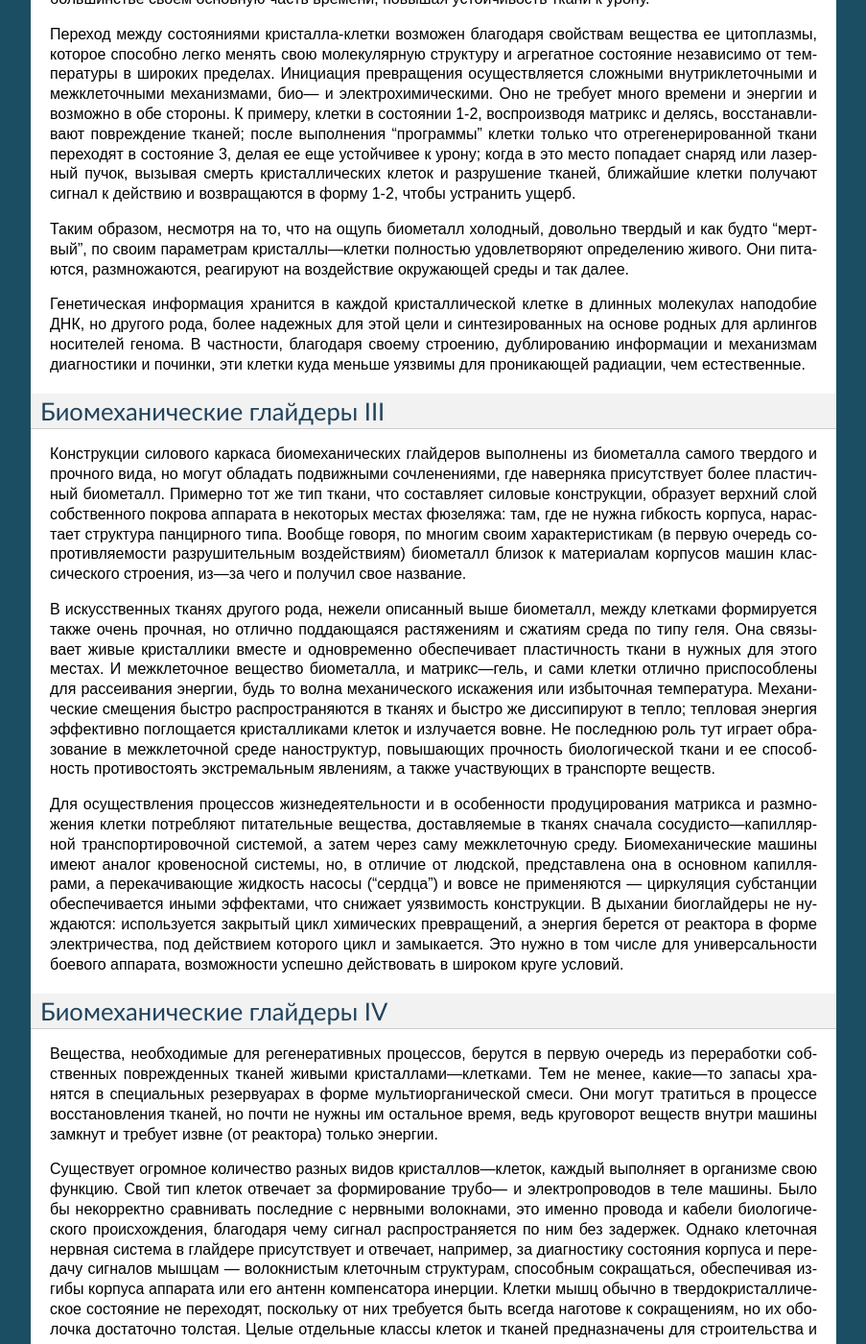
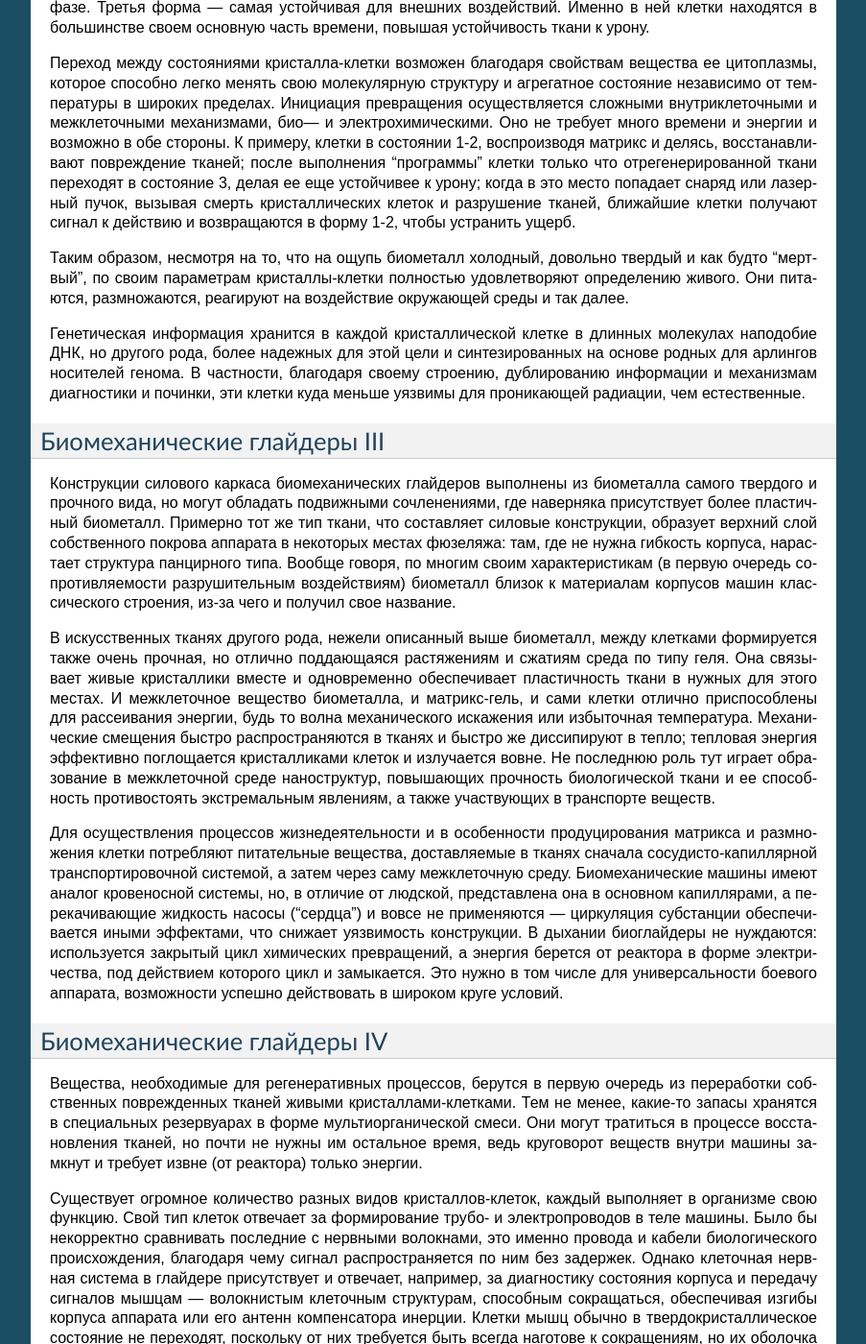
Before and after one commit to himerian/m3lore, a Sphinx documentation site: the page built from docs/source/m3story.rst, in a window 1280 px wide and 1400 px high, scrolled down 64515 px. Shown: the whole window at 96% size, without its empty margins (198-1101 px from the left). Built offline with Sphinx 7.4.7, drawn with Linux system fonts in a browser that asks for light colours; some of the changed text lies outside the part shown.

Commit message:
Minor changes
small text edit

```diff
--- a/docs/source/m3story.rst
+++ b/docs/source/m3story.rst
@@ -2060,12 +2060,13 @@
 навигации, в том числе из-за того, что старые звездные каталоги были утрачены во
 время войны с АИИР.
 
-**Полигон-4** расположен в звездной системе ``HD 76700``. Звезда в этой системе —
-довольно редкий красный субгигант класса ``K9``, не получивший собственного имени в
+**Полигон-4** расположен в звездной системе `HD 76700`:code:.
+Звезда в этой системе —
+довольно редкий красный субгигант класса K9, не получивший собственного имени в
 Новом Навигационном Атласе. Масса звезды относительно невелика и составляет
 всего 2,5 солнечных.
 
-Из—за потенциальной нестабильности переходной фазы звезды система ``HD 76700`` не
+Из-за потенциальной нестабильности переходной фазы звезды система HD 76700 не
 представляла интереса для колонизации ни одной из воюющих рас, несмотря на
 наличие довольно перспективных планет и прочих ресурсов.
 
@@ -2085,7 +2086,7 @@
 стороне до -40 С на тёмной.
 
 Третья планета по счёту от светила 76700-3 относится к земной группе и попадает
-в категорию *суперземель* (`G = 1.3`:math:). Это настоящий водный мир: суша, в основном
+в категорию *суперземель* (G = 1,3). Это настоящий водный мир: суша, в основном
 образованная вулканами, занимает на этой планете всего лишь 6% площади. Планета
 имеет два небольших спутника. Океаны населены сложными формами жизни: крупными
 ящерами, рыбоподобными существами и множеством более простых форм.
@@ -2114,7 +2115,7 @@
 намного дальше от звезды, чем ближайшая соседка — 76700-4, это последняя планета
 в системе.
 
-Астероиды ``Zm-76700`` находятся между орбитами T-76700-5 и S-76700-4.
+Астероиды Zm-76700 находятся между орбитами T-76700-5 и S-76700-4.
 Возможно, во времена
 формирования планетарной системы этот пояс астероидов был планетой, но из-за
 своего неудачного расположения был разорван мощным гравитационным полем соседа.
@@ -2945,6 +2946,8 @@
 уменьшается не только ускорение машины, но и сама тяга и, соответственно,
 максимальная скорость. Динамические характеристики боевой единицы оказываются
 довольно чувствительны к ее массе.
+
+
 Ходовая система: маневровый комплекс
 -----------------------------------------------
 
@@ -3068,14 +3071,14 @@
 маневренность боевой машины.
 
 Кроме сопротивления атмосферы при движении глайдер также подвержен
-“антигравитационному трению” — противодействию, возникающему из—за
-неоднородностей в гравитации, в свою очередь возникающих из—за неравномерностей
+“антигравитационному трению” — противодействию, возникающему из-за
+неоднородностей в гравитации, в свою очередь возникающих из-за неравномерностей
 в распределении материи (земля, окружающий воздух). Это паразитный эффект.
 Конкретная его величина зависит от конструкции всей ходовой системы. Как
 правило, машины с бо́льшим маневровым потенциалом (т.е. те, чья ходовая
 аппаратура интенсивнее взаимодействуют с гравитацией) испытывают и более сильное
 антигравитационное сопротивление. Это ухудшает динамику глайдера, уменьшает его
-максимальную скорость. Рождается противостояние скорость—маневренность. По этой
+максимальную скорость. Рождается противостояние "скорость-маневренность". По этой
 причине корпуса атакующего типа, обладающие большой маневренностью, получаются
 не очень быстрые, в то время как скоростные и грузовые, имеющие более высокую
 скорость, не очень маневренны. Обтекаемость, хоть и играет роль, не одна
@@ -3295,7 +3298,7 @@
 этого генератор поля настроен таким образом, чтобы понизить чувствительность
 щита к температурам и излучениям в области пересечения выхлопного потока с
 защитным слоем. В результате энергощит позволяет раскаленной струе выходить в
-этом месте, при этом по—прежнему активируя силовой барьер при появлении там
+этом месте, при этом по-прежнему активируя силовой барьер при появлении там
 снарядов высокой энергии. Строго говоря, побочным эффектом становится понижение
 сопротивляемости щита температурам и рассеянным излучениям в этих областях, но
 их размер невелик, и на практике это мало заметно.
@@ -3369,7 +3372,7 @@
 Реакторы могут быть основаны на совершенно разных технологиях, но объединяет их
 использование универсального источника энергии — энергетических кристаллов.
 Некоторым типам силовых блоков только они и нужны для работы (и незначительный
-начальный запас энергии для старта), другим может требоваться и что—то еще:
+начальный запас энергии для старта), другим может требоваться и что-то еще:
 например, небольшое количество ядерного топлива или определенные химические
 реактивы.
 
@@ -3397,7 +3400,7 @@
 дающие больший энергетический выход на единицу объема и массы агрегата.
 
 В энергокристалл можно заложить разную энергию, но устойчивый заряд одного
-конкретного кристалла не может быть любым — он квантуется. Энергия
+конкретного кристалла не может быть любым — он **квантуется**. Энергия
 аккумулируется нуль-фазой в его кристаллической решетке таким образом, что
 энергоноситель способен стабильно (т.е. почти сколь угодно долго) находиться
 только в дискретном множестве равноотстоящих по энергии состояний,
@@ -3546,7 +3549,7 @@
 получают сигнал к действию и возвращаются в форму 1-2, чтобы устранить ущерб.
 
 Таким образом, несмотря на то, что на ощупь биометалл холодный, довольно твердый
-и как будто “мертвый”, по своим параметрам кристаллы—клетки полностью
+и как будто “мертвый”, по своим параметрам кристаллы-клетки полностью
 удовлетворяют определению живого. Они питаются, размножаются, реагируют на
 воздействие окружающей среды и так далее.
 
@@ -3568,14 +3571,14 @@
 аппарата в некоторых местах фюзеляжа: там, где не нужна гибкость корпуса,
 нарастает структура панцирного типа. Вообще говоря, по многим своим
 характеристикам (в первую очередь сопротивляемости разрушительным воздействиям)
-биометалл близок к материалам корпусов машин классического строения, из—за чего
+биометалл близок к материалам корпусов машин классического строения, из-за чего
 и получил свое название.
 
 В искусственных тканях другого рода, нежели описанный выше биометалл, между
 клетками формируется также очень прочная, но отлично поддающаяся растяжениям и
 сжатиям среда по типу геля. Она связывает живые кристаллики вместе и
 одновременно обеспечивает пластичность ткани в нужных для этого местах. И
-межклеточное вещество биометалла, и матрикс—гель, и сами клетки отлично
+межклеточное вещество биометалла, и матрикс-гель, и сами клетки отлично
 приспособлены для рассеивания энергии, будь то волна механического искажения или
 избыточная температура. Механические смещения быстро распространяются в тканях и
 быстро же диссипируют в тепло; тепловая энергия эффективно поглощается
@@ -3586,7 +3589,7 @@
 
 Для осуществления процессов жизнедеятельности и в особенности продуцирования
 матрикса и размножения клетки потребляют питательные вещества, доставляемые в
-тканях сначала сосудисто—капиллярной транспортировочной системой, а затем через
+тканях сначала сосудисто-капиллярной транспортировочной системой, а затем через
 саму межклеточную среду. Биомеханические машины имеют аналог кровеносной
 системы, но, в отличие от людской, представлена она в основном капиллярами, а
 перекачивающие жидкость насосы (“сердца”) и вовсе не применяются — циркуляция
@@ -3601,14 +3604,14 @@
 
 
 Вещества, необходимые для регенеративных процессов, берутся в первую очередь из
-переработки собственных поврежденных тканей живыми кристаллами—клетками. Тем не
-менее, какие—то запасы хранятся в специальных резервуарах в форме
+переработки собственных поврежденных тканей живыми кристаллами-клетками. Тем не
+менее, какие-то запасы хранятся в специальных резервуарах в форме
 мультиорганической смеси. Они могут тратиться в процессе восстановления тканей,
 но почти не нужны им остальное время, ведь круговорот веществ внутри машины
 замкнут и требует извне (от реактора) только энергии.
 
-Существует огромное количество разных видов кристаллов—клеток, каждый выполняет
-в организме свою функцию. Свой тип клеток отвечает за формирование трубо— и
+Существует огромное количество разных видов кристаллов-клеток, каждый выполняет
+в организме свою функцию. Свой тип клеток отвечает за формирование трубо- и
 электропроводов в теле машины. Было бы некорректно сравнивать последние с
 нервными волокнами, это именно провода и кабели биологического происхождения,
 благодаря чему сигнал распространяется по ним без задержек. Однако клеточная
@@ -3635,5 +3638,5 @@
 
 Напоследок стоит отметить, что искусственные клетки, родственные описанным выше,
 используются и в устройстве симбиотов. Биомеханические технологии механоидов
-основаны на единой базе, предоставленной арлингами и развитой давным—давно
+основаны на единой базе, предоставленной арлингами и развитой давным-давно
 Супером из закрытого создателями проекта под кодовым названием “XENO”.
```
Also changed, not shown: other parts of docs/source/m3story.rst (+3 -3 lines), 1 other file.
